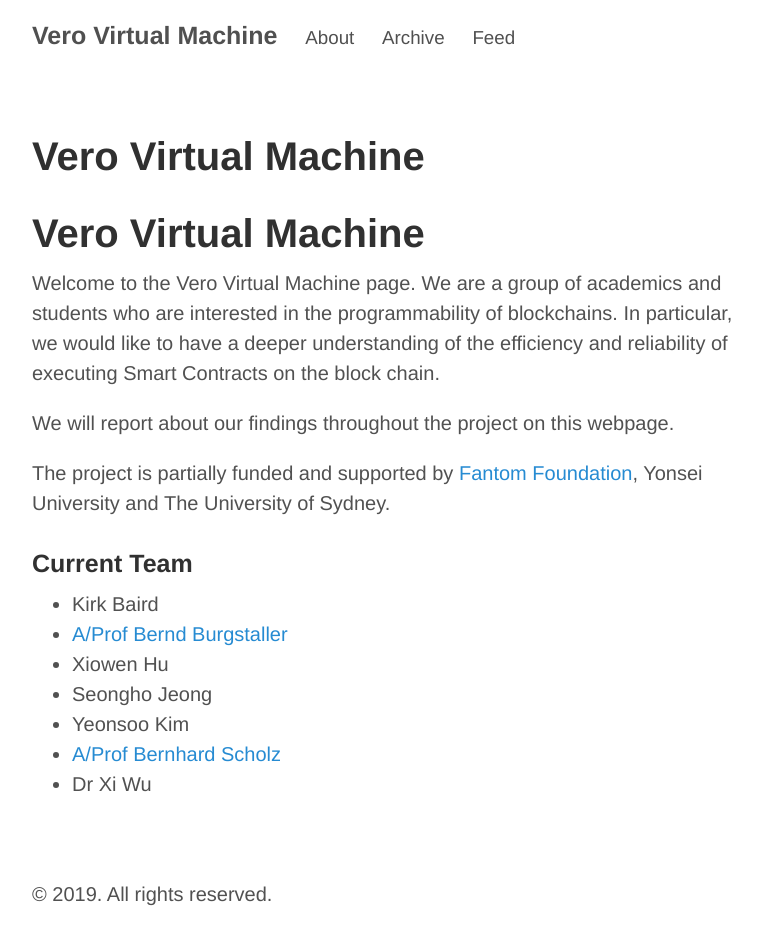
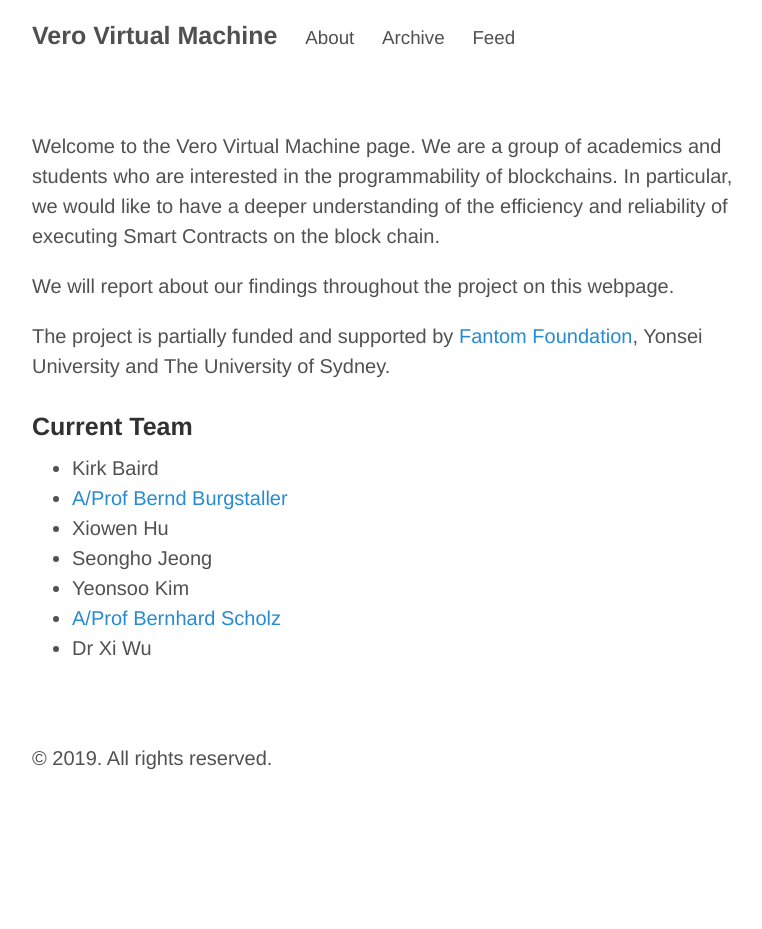
Before and after one commit to verovm/verovm.github.io, a Jekyll site: the page built from about.md, in a window 1280 px wide. Shown: the whole page, without its empty margins (248-1010 px from the left). Built offline with Jekyll 4.4.1, drawn with Linux system fonts in a browser that asks for light colours; our own code applies the rules of GitHub Pages for plain Markdown files; after the commit the page ends 900 px from its top, so only the background shows below that.

Commit message:
blog style

```diff
--- a/about.md
+++ b/about.md
@@ -2,9 +2,6 @@
 layout: page
 title:
 ---
-
-# Vero Virtual Machine
-
 
 Welcome to the Vero Virtual Machine page. We are a group of academics and students who are interested in the programmability of blockchains. In particular, we would like to have a deeper understanding of the efficiency and reliability of executing Smart Contracts on the block chain.
 
```
Also changed, not shown: 3 other files.
